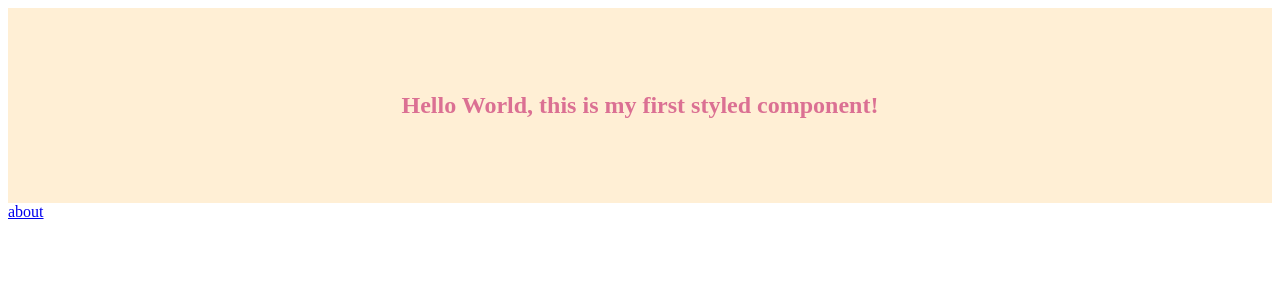
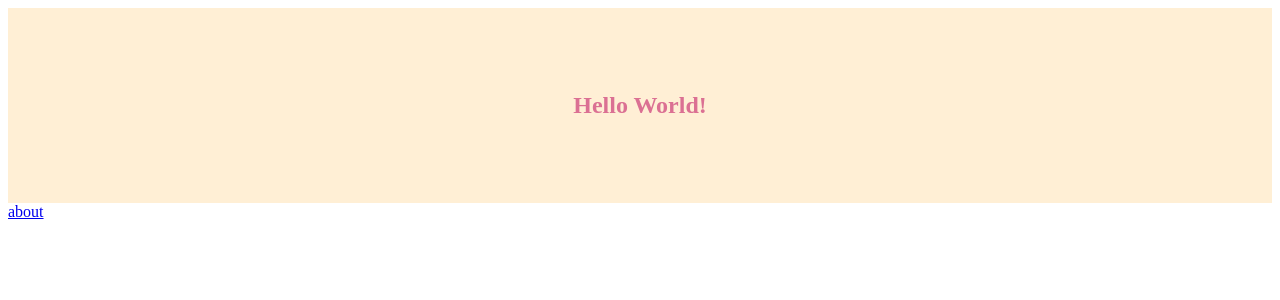
Before and after one commit to n-kurasawa/nextjs-sandbox, a Next.js app in the folder src/app/: page / in a window 1280 px wide. Shown: the top 300 px of the page. Built offline with nearby package versions, Linux system fonts and the light colour scheme.

Commit message:
hello world

```diff
--- a/src/app/pages/index.js
+++ b/src/app/pages/index.js
@@ -19,7 +19,7 @@ export default () => (
   <div>
     <Wrapper>
       <Title>
-        Hello World, this is my first styled component!
+        Hello World!
       </Title>
     </Wrapper>
     <Link href="/about"><a>about</a></Link>
```
